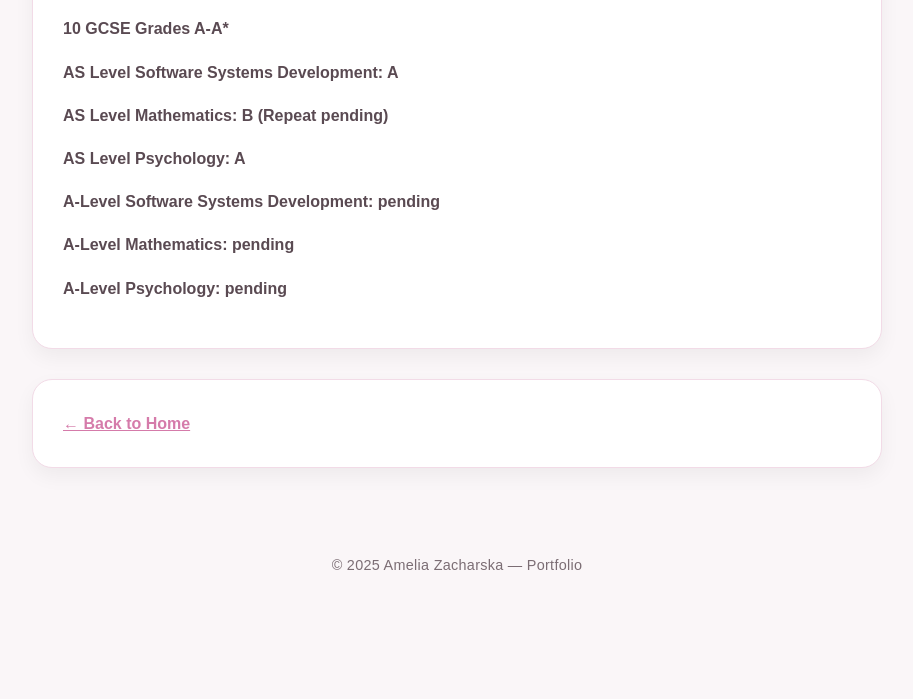
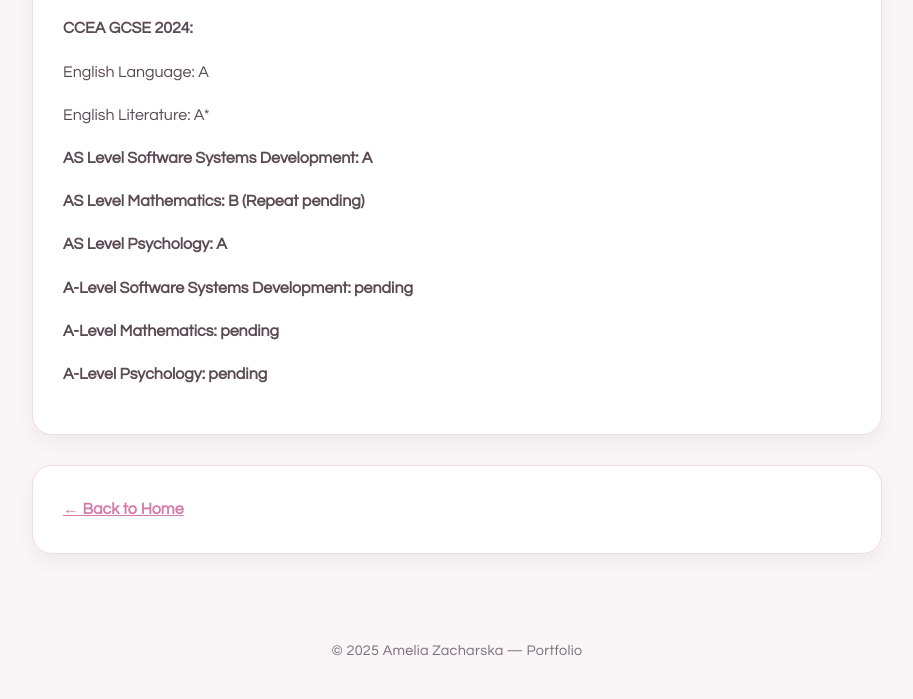
Before and after one commit to ameliaz6/ameliaz6.github.io, a plain HTML site: page qualifications.html in a window 1280 px wide. Shown: the part 381-1080 px from the top of the page, without its empty margins (183-1096 px from the left). Before the commit the page ends 993 px from the top, so only its background shows below. Drawn offline with Linux system fonts and the light colour scheme.

Commit message:
Update qualifications.html

```diff
--- a/qualifications.html
+++ b/qualifications.html
@@ -14,7 +14,7 @@
 }
 body {
   margin: 0;
-  font-family: Arial, sans-serif;
+  font-family: Century Gothic, sans-serif;
   background: var(--pink-bg);
   color: var(--text-dark);
   line-height: 1.7;
@@ -38,7 +38,10 @@ footer { text-align: center; padding: 35px; font-size: 0.9rem; color: #7b6d74; l
 <div class="container">
   <section>
     <h2>Qualifications</h2>
-    <p><strong>10 GCSE Grades A-A*</strong></p>
+    <p><strong>CCEA GCSE 2024:</strong></p>
+    <p>English Language: A</p>
+    <p>English Literature: A*</p>
+
     <p><strong>AS Level Software Systems Development: A</strong></p>
     <p><strong>AS Level Mathematics: B (Repeat pending)</strong></p>
     <p><strong>AS Level Psychology: A</strong></p>
```
